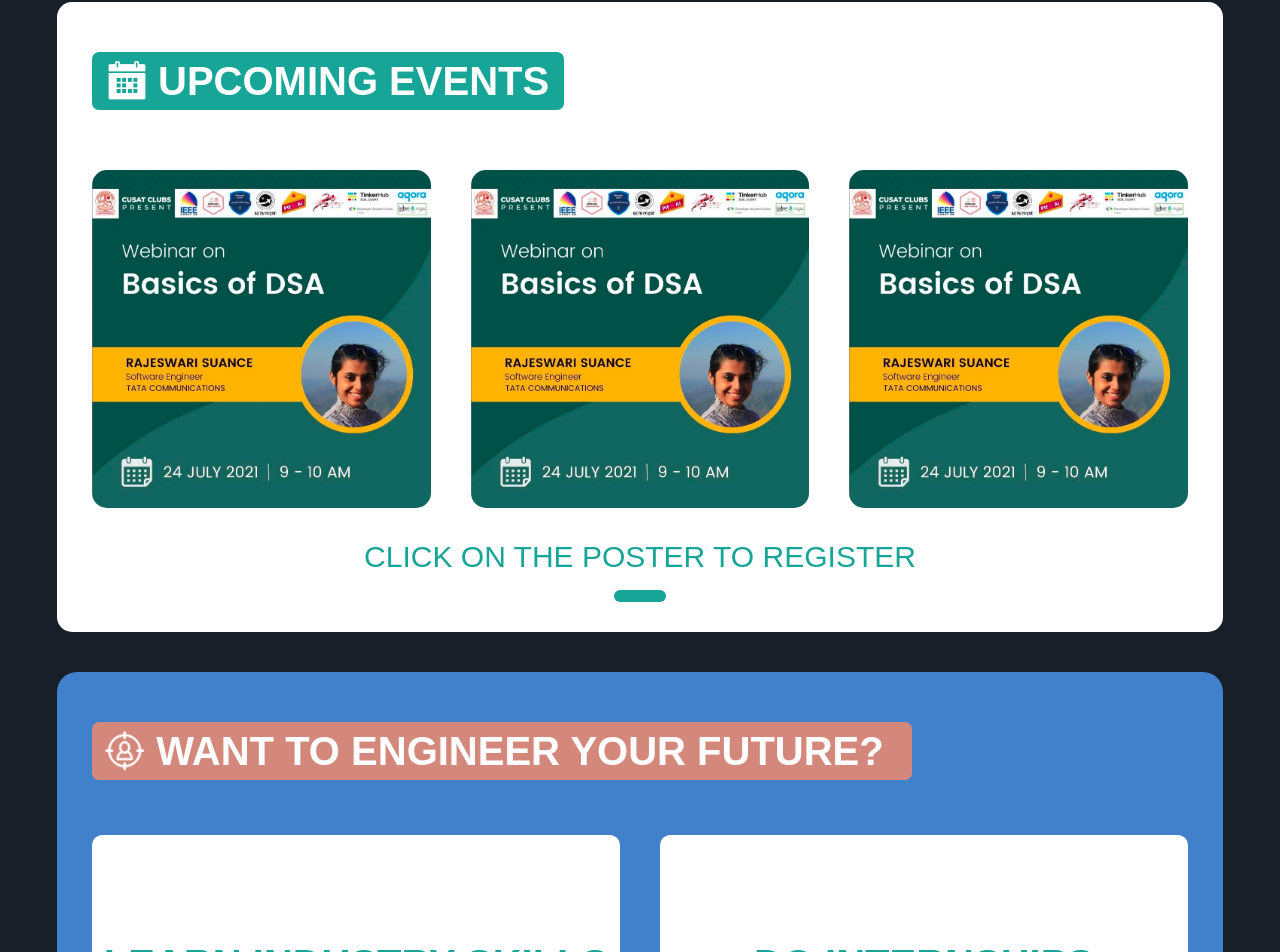
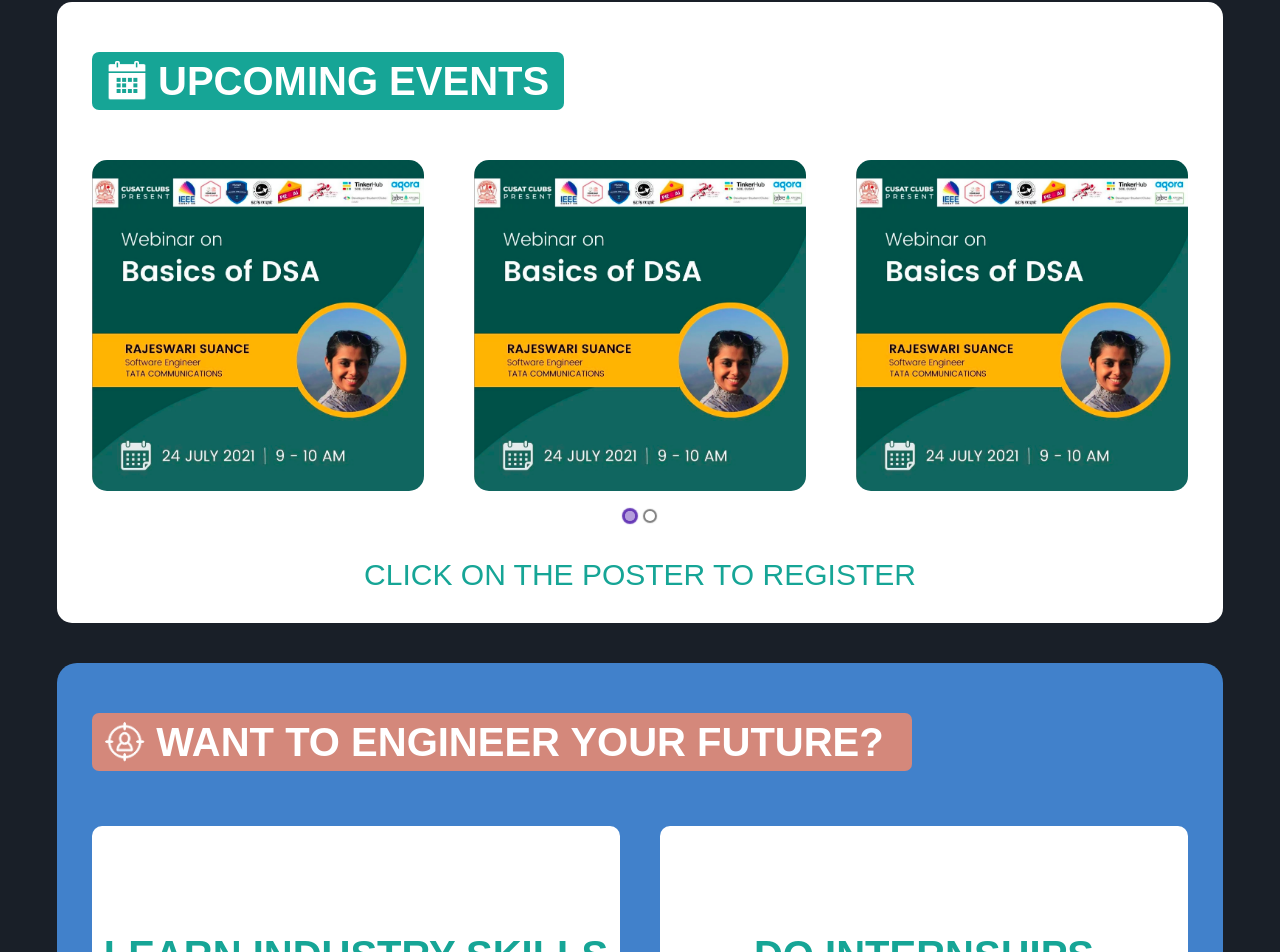
Before and after one commit to i-aiymen/CUSAT-club, a React (Create React App) app in the folder cusat_club_website/: page / in a window 1280 px wide. Shown: the part 1470-2422 px from the top of the page. Built offline with nearby package versions, Linux system fonts and the light colour scheme.

Commit message:
Added: carousel to upcoming events in main page

```diff
--- a/cusat_club_website/src/components/homeDesktop/UpEvents.js
+++ b/cusat_club_website/src/components/homeDesktop/UpEvents.js
@@ -1,8 +1,16 @@
 import { StyleSheet, css } from "aphrodite";
 import React from "react";
+import "../../arrow.css"
 import Poster from "../../assets/logo/event.png";
 import { COLORS } from "../../styles/Constants";
 import UPCOMING from "../../assets/icons/UPCOMING.png";
+import Carousel from "react-elastic-carousel";
+
+const breakPoints = [
+	{ width: 1, itemsToShow: 1 },
+	{ width: 550, itemsToShow: 2 },
+	{ width: 768, itemsToShow: 3 },
+];
 
 const UpEvents = () => {
 	return (
@@ -14,18 +22,15 @@
 							<img src={UPCOMING} alt="icn" className={css(styles.titleIcon)} />
 							<span className={css(styles.title)}>UPCOMING EVENTS</span>
 						</div>
-						{/* <div className={css(styles.iconSec)}>
-							<span className={css(styles.iconText)}>Explore more</span>
-							<div className={css(styles.icons)}>
-								<img src="" alt="more" className={css(styles.icon)} />
-							</div>
-						</div> */}
 					</div>
-					<div className={css(styles.secondRow)}>
+					<Carousel breakPoints={breakPoints} showArrows={false}>
 						<img src={Poster} alt="poster" className={css(styles.poster)} />
 						<img src={Poster} alt="poster" className={css(styles.poster)} />
 						<img src={Poster} alt="poster" className={css(styles.poster)} />
-					</div>
+						<img src={Poster} alt="poster" className={css(styles.poster)} />
+						<img src={Poster} alt="poster" className={css(styles.poster)} />
+						<img src={Poster} alt="poster" className={css(styles.poster)} />
+					</Carousel>
 					<div className={css(styles.thirdRow)}>
 						<div className={css(styles.subtTitle)}>
 							CLICK ON THE POSTER TO REGISTER
@@ -104,11 +109,11 @@
 		':hover': {
 			opacity: "0.8",
 		},
-		minWidth: 335,
-		minHeight: 335,
+		margin: "0 25px",
+		minWidth: 300,
+		minHeight: 300,
 		borderRadius: 15,
 		cursor: "pointer"
-
 	},
 
 	thirdRow: {
@@ -122,12 +127,8 @@
 		lineHeight: "37px",
 	},
 	motion: {
-		width: 52,
-		height: 12,
-		borderRadius: 120,
-		background: COLORS.tertiary,
 		marginTop: 15,
-		marginBottom: 30,
+		marginBottom: 15,
 	},
 });
 
```
